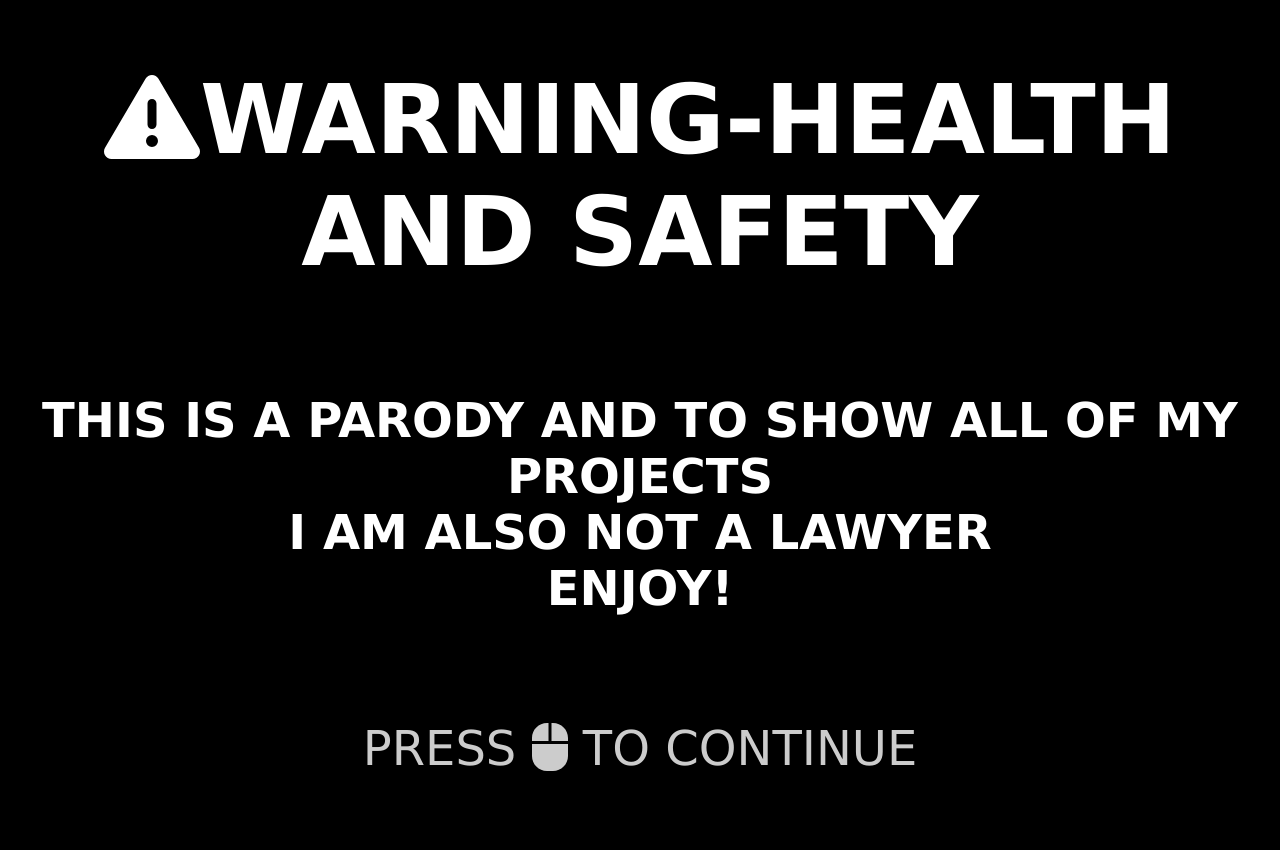
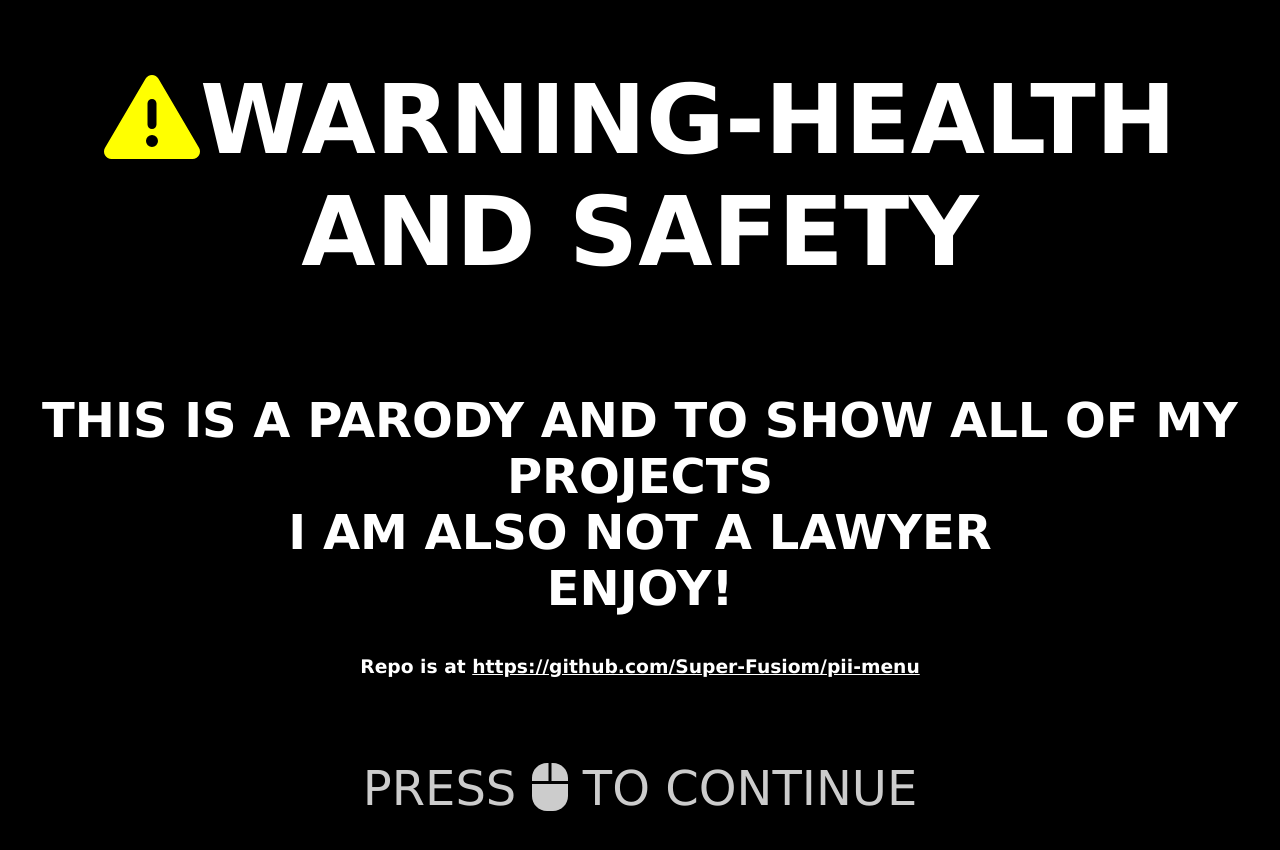
Before and after one commit to Super-Fusiom/pii-menu, a Vue app: page / in a window 1280 px wide. Shown: the top 850 px of the page. Built offline with nearby package versions, Linux system fonts and the light colour scheme.

Commit message:
Added git repo to screen, added fade in into PiiMenu

```diff
--- a/src/components/PiiMenu.vue
+++ b/src/components/PiiMenu.vue
@@ -1,21 +1,20 @@
 <script lang="ts">
 export default {
   data() {
-      return {
-        showMenu: false
-      }
+    return {
+      showMenu: { opacity: 0, transition: "" },
+    };
   },
   mounted() {
-      setTimeout(() => {
-        this.showMenu = true;
-      }, 500)
+    setTimeout(() => {
+      this.showMenu = { opacity: 1, transition: "opacity 0.5s ease-in-out" };
+    }, 500);
   },
-}
+};
 </script>
 
-
 <template>
-  <main v-show="showMenu">
+  <main v-bind:style="showMenu">
     <header>
       <div><h3>test</h3></div>
     </header>
--- a/src/components/SafetyScreen.vue
+++ b/src/components/SafetyScreen.vue
@@ -38,8 +38,10 @@ export default {
   <main @click="handleClick" v-bind:class="{ fade_out: isFading }">
     <header>
       <h1>
-        <FontAwesomeIcon :icon="faTriangleExclamation" />WARNING-HEALTH AND
-        SAFETY
+        <FontAwesomeIcon
+          style="color: yellow"
+          :icon="faTriangleExclamation"
+        />WARNING-HEALTH AND SAFETY
       </h1>
     </header>
     <article>
@@ -47,6 +49,12 @@ export default {
         THIS IS A PARODY AND TO SHOW ALL OF MY PROJECTS<br />I AM ALSO NOT A
         LAWYER<br />ENJOY!
       </h2>
+      <h3>
+        Repo is at
+        <a href="https://github.com/Super-Fusiom/pii-menu"
+          >https://github.com/Super-Fusiom/pii-menu</a
+        >
+      </h3>
     </article>
     <footer v-show="showElement">
       PRESS <FontAwesomeIcon :icon="faComputerMouse" /> TO CONTINUE
```
